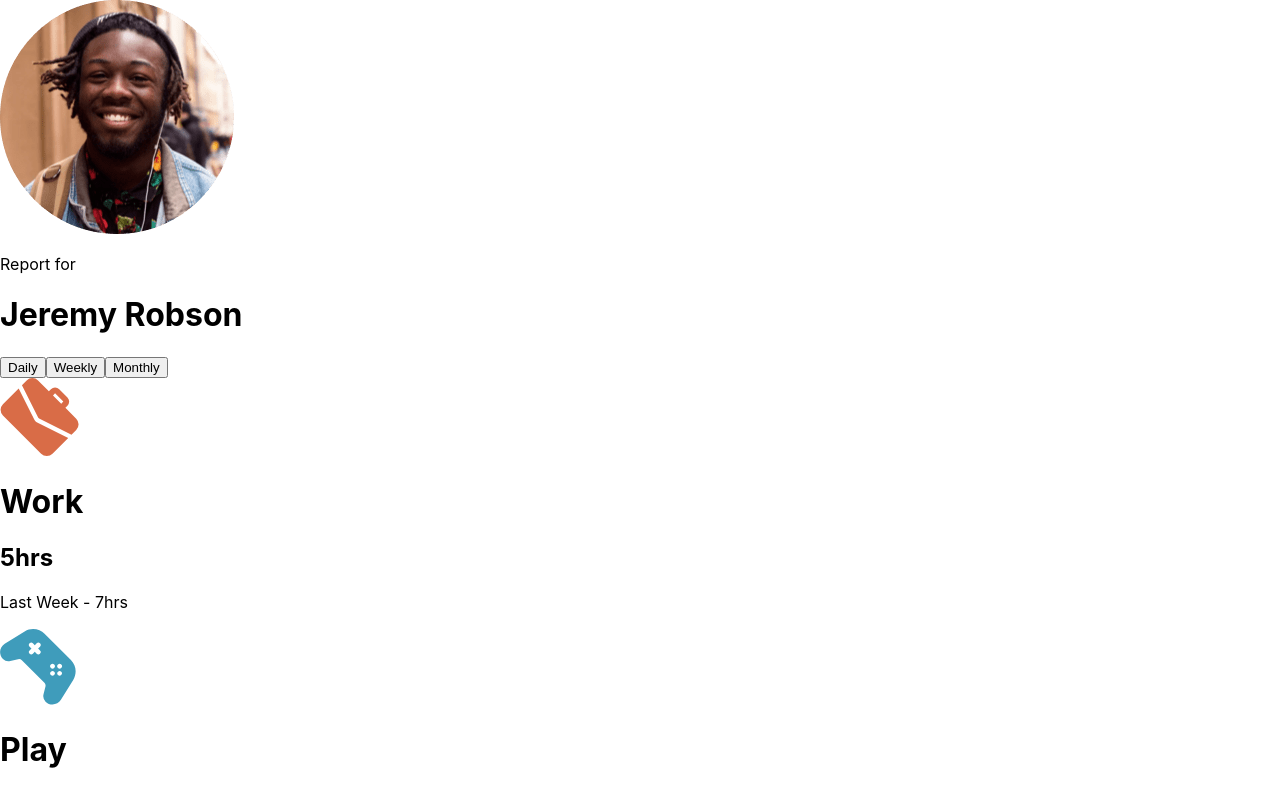
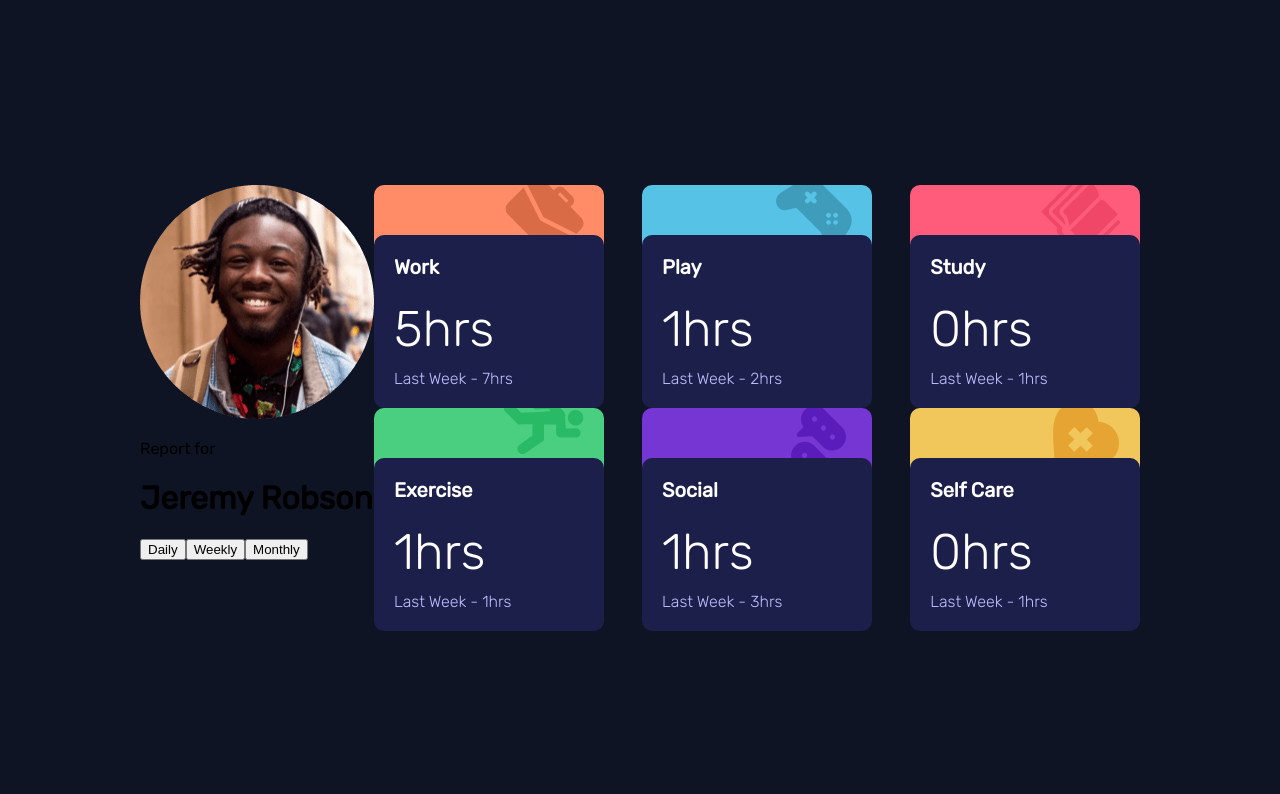
Before and after one commit to vicfir/time-tracking-dashboard, a React (Create React App) app: page / in a window 1280 px wide. Shown: the top 794 px of the page. Built offline with nearby package versions, Linux system fonts and the light colour scheme.

Commit message:
style cards

```diff
--- a/src/components/cards/card.js
+++ b/src/components/cards/card.js
@@ -2,11 +2,15 @@ import React from 'react'
 
 export const Card = (props) => {
   return (
-    <div>
-        <img src={props.image} alt="" />
-        <h1>{props.title}</h1>
-        <h2>{props.hours}hrs</h2>
-        <p>Last Week - {props.last}hrs</p>
+    <div className='card'>
+        <div className='cardImg' style={{backgroundColor: props.color}}>
+            <img src={props.image} alt="" />
+        </div>
+        <div className='cardInfo'>
+            <h1>{props.title}</h1>
+            <h2>{props.hours}hrs</h2>
+            <p>Last Week - {props.last}hrs</p>
+        </div>
     </div>
   )
 }
--- a/src/components/cards/cards.js
+++ b/src/components/cards/cards.js
@@ -1,5 +1,6 @@
 import React from 'react'
 import { Card } from './card'
+import './public/style/cards.scss'
 
 export const Cards = (props) => {
 
@@ -9,6 +10,7 @@ export const Cards = (props) => {
         <Card
             key={index}
             image={cardData.image}
+            color={cardData.color}
             title={cardData.title}
             hours={props.time=="daily" ? cardData.timeframes.daily.current : props.time=="weekly" ? cardData.timeframes.weekly.current : cardData.timeframes.monthly.current}
             last={props.time=="daily" ? cardData.timeframes.daily.previous : props.time=="weekly" ? cardData.timeframes.weekly.previous : cardData.timeframes.monthly.previous}
@@ -18,7 +20,7 @@ export const Cards = (props) => {
 
     return (
 
-        <div>
+        <div className='cards'>
             {cardsData}
         </div>
     )
--- a/src/components/cards/public/data/data.json
+++ b/src/components/cards/public/data/data.json
@@ -1,6 +1,7 @@
 [
   {
     "image": "./images/icon-work.svg",
+    "color": "hsl(15, 100%, 70%)",
     "title": "Work",
     "timeframes": {
       "daily": {
@@ -19,6 +20,7 @@
   },
   {
     "image": "./images/icon-play.svg",
+    "color": "hsl(195, 74%, 62%)",
     "title": "Play",
     "timeframes": {
       "daily": {
@@ -37,6 +39,7 @@
   },
   {
     "image": "./images/icon-study.svg",
+    "color": "hsl(348, 100%, 68%)",
     "title": "Study",
     "timeframes": {
       "daily": {
@@ -55,6 +58,7 @@
   },
   {
     "image": "./images/icon-exercise.svg",
+    "color": "hsl(145, 58%, 55%)",
     "title": "Exercise",
     "timeframes": {
       "daily": {
@@ -73,6 +77,7 @@
   },
   {
     "image": "./images/icon-social.svg",
+    "color": "hsl(264, 64%, 52%)",
     "title": "Social",
     "timeframes": {
       "daily": {
@@ -91,6 +96,7 @@
   },
   {
     "image": "./images/icon-self-care.svg",
+    "color": "hsl(43, 84%, 65%)",
     "title": "Self Care",
     "timeframes": {
       "daily": {
--- a/src/components/cards/public/style/cards.scss
+++ b/src/components/cards/public/style/cards.scss
@@ -0,0 +1,52 @@
+.cards {
+    display: flex;
+    flex-wrap: wrap;
+    justify-content: space-between;
+
+    .card {
+        margin-top: 50px;
+        width: 30%;
+        background-color: hsl(235, 46%, 20%);
+        border-radius: 10px;
+        position: relative;
+
+        .cardImg {
+            border-radius: 10px 10px 0 0;
+            position: absolute;
+            top: -50px;
+            width: 100%;
+            height: 60px;
+            z-index: -1;
+            overflow: hidden;
+
+            img{
+                position: absolute;
+                right: 20px;
+                top: -8px;
+            }
+        }
+
+        .cardInfo {
+            color: white;
+            display: flex;
+            flex-direction: column;
+            justify-content: space-between;
+            padding: 20px;
+
+            h1 {
+                font-size: 20px;
+                margin: 0;
+            }
+            h2 {
+                font-size: 50px;
+                font-weight: 300;
+                margin: 20px 0 10px 0;
+            }
+            p {
+                font-weight: 300;
+                color: hsl(236, 100%, 87%);
+                margin: 0;
+            }
+        }
+    }
+}
--- /dev/null
+++ b/src/components/user/public/style/user.scss
@@ -0,0 +1,3 @@
+.user {
+    display: flex;
+}
--- a/src/components/user/user.js
+++ b/src/components/user/user.js
@@ -1,5 +1,6 @@
 import React, { useState } from 'react'
 import { Cards } from '../cards/cards'
+import './public/style/user.scss'
 
 export const User = () => {
     const [time, setTime] = useState("daily");
@@ -10,7 +11,7 @@ export const User = () => {
 
     }
     return (
-        <div>
+        <div className='user'>
             <div>
                 <img src="./images/image-jeremy.png" alt="" />
                 <p>Report for</p>
--- a/src/index.scss
+++ b/src/index.scss
@@ -1,13 +1,15 @@
+
+@import url('https://fonts.googleapis.com/css2?family=Rubik:wght@300;400&display=swap');
+
 body {
-  margin: 0;
-  font-family: -apple-system, BlinkMacSystemFont, 'Segoe UI', 'Roboto', 'Oxygen',
-    'Ubuntu', 'Cantarell', 'Fira Sans', 'Droid Sans', 'Helvetica Neue',
-    sans-serif;
-  -webkit-font-smoothing: antialiased;
-  -moz-osx-font-smoothing: grayscale;
+  background-color: hsl(226, 43%, 10%);
+  font-family: 'Rubik';
 }
 
-code {
-  font-family: source-code-pro, Menlo, Monaco, Consolas, 'Courier New',
-    monospace;
+main{
+  max-width: 1000px;
+  height: 100vh;
+  margin: auto;
+  display: flex;
+  align-items: center;
 }
```
Also changed, not shown: public/todo/style-guide.md (+1 -1 lines).
